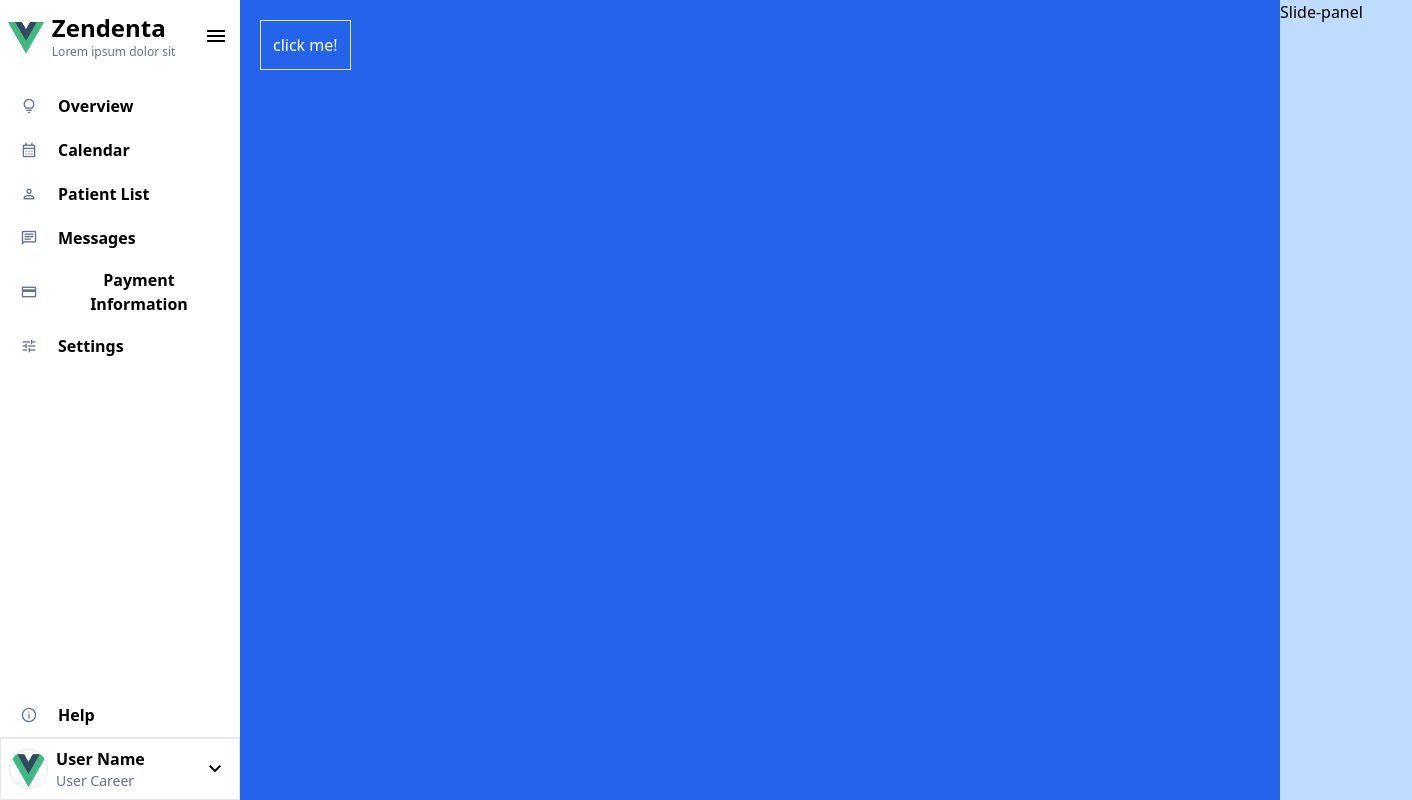
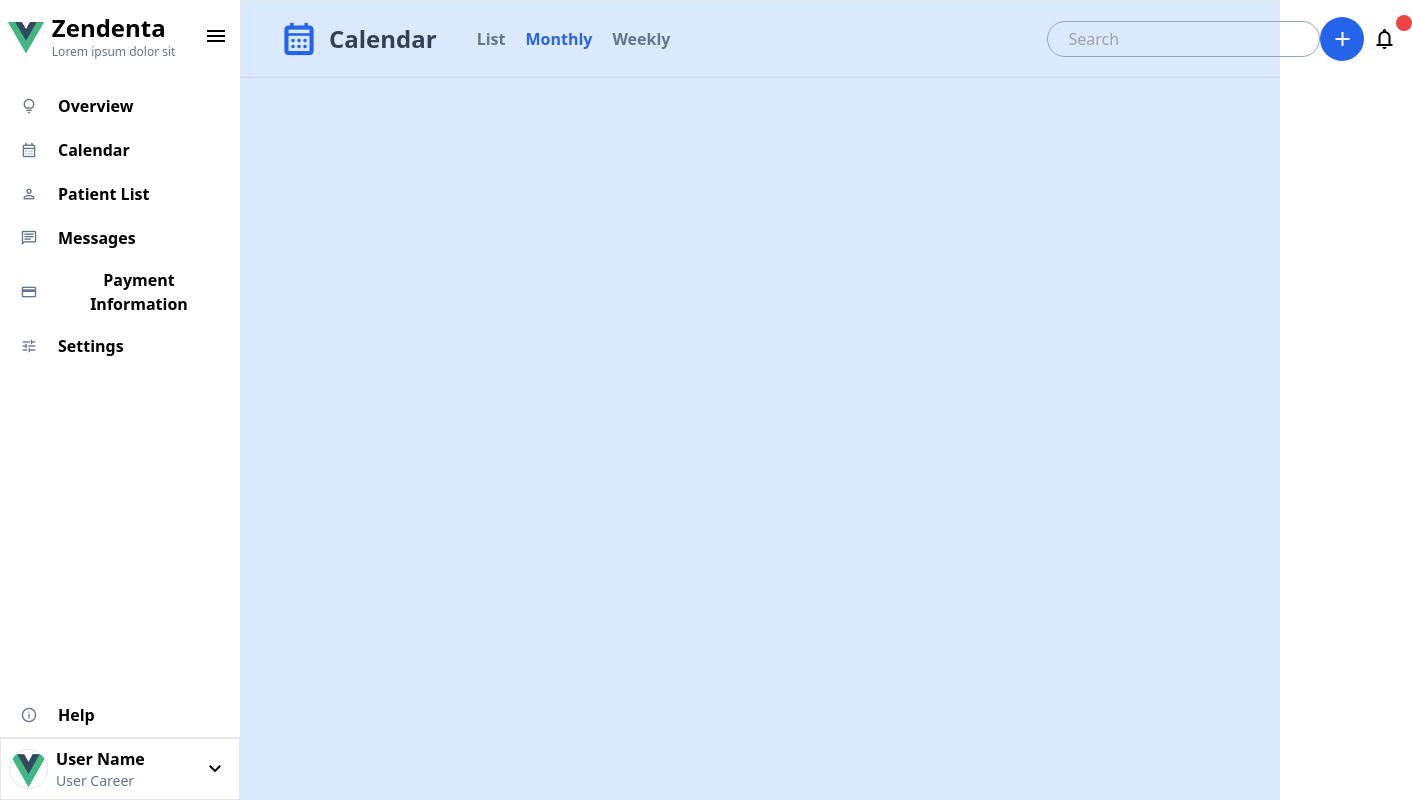
Before and after one commit to rekredhead/Calendar-App-VueJS, a Vue app: page / in a window 1280 px wide. Shown: the whole page, 1412 px wide, since content can reach past the window. Built offline with nearby package versions, Linux system fonts and the light colour scheme.

Commit message:
Added date-fns to package manager. Created Header for Main section

```diff
--- a/package.json
+++ b/package.json
@@ -9,6 +9,7 @@
     "preview": "vite preview"
   },
   "dependencies": {
+    "date-fns": "^2.30.0",
     "vue": "^3.3.4"
   },
   "devDependencies": {
--- /dev/null
+++ b/src/components/Main-components/Header.vue
@@ -0,0 +1,46 @@
+<script setup lang="ts">
+import { ref } from 'vue';
+
+const modes = ['list', 'monthly', 'weekly'];
+const mode = ref(modes[1]);
+
+const toTitleCase = (word: string) => word.toLowerCase().replace(/(?:^|\s)\w/g, match => match.toUpperCase());
+
+const handleClick = (item: string) => {
+   if (mode.value === item) return; // Do not run if the mode hasn't changed
+
+   mode.value = item;
+   // More code for changing the main calendar when mode state changes
+}
+</script>
+
+<template>
+   <header class="flex justify-between px-10 py-4 items-center border border-b-slate-300">
+      <div class="flex gap-10">
+         <div class="flex justify-center items-center gap-3">
+            <span class="material-symbols-outlined text-4xl text-blue-600 font-bold">calendar_month</span>
+            <h1 class="text-2xl font-bold text-slate-700">Calendar</h1>
+         </div>
+         <div class="flex gap-5">
+            <button v-for="item in modes" @click="handleClick(item)" class="font-bold hover:text-blue-500"
+               :class="{ 'text-blue-600': mode === item, 'text-slate-500': mode !== item }">
+               {{ toTitleCase(item) }}
+            </button>
+         </div>
+      </div>
+      <div class="flex items-center w-1/5 justify-between h-11">
+         <input
+            type="search"
+            class="px-5 h-[80%] rounded-full border border-slate-400 outline-none bg-transparent focus:bg-white focus:border-none"
+            placeholder="Search"
+         />
+         <button class="flex items-center justify-center h-full aspect-square bg-blue-600 rounded-full hover:opacity-80 active:opacity-60 transition duration-100">
+            <span class="material-symbols-outlined text-white text-2xl">add</span>
+         </button>
+         <button class="flex relative p-2 rounded-full bg-white hover:bg-slate-100 active:bg-slate-200">
+            <div class="flex absolute top-0 right-0 bg-red-500 h-4 w-4 rounded-full translate-x-2 -translate-y-1"></div>
+            <span class="material-symbols-outlined">notifications</span>
+         </button>
+      </div>
+   </header>
+</template>
--- a/src/components/Main.vue
+++ b/src/components/Main.vue
@@ -1,11 +1,19 @@
 <script setup lang="ts">
+import Header from './Main-components/Header.vue';
+
+</script>
+
+<template>
+   <div class="bg-blue-100">
+      <Header></Header>
+   </div>
+</template>
+
+<!--
 import { ref } from 'vue';
 
 const isSidePanelOpen = ref(false);
-</script>
 
-<template>
-   <div class="bg-blue-600">
 <button @click="isSidePanelOpen = !isSidePanelOpen"
    class="border text-white p-3 m-5 hover:bg-blue-500 active:bg-blue-400">click me!</button>
 <aside
@@ -13,5 +21,4 @@ const isSidePanelOpen = ref(false);
    :class="{ 'translate-x-0': isSidePanelOpen, 'translate-x-full': !isSidePanelOpen }">
    Slide-panel
 </aside>
-   </div>
-</template>
+-->
```
Also changed, not shown: 1 other file (tests, documents, lock files or other folders). Lines whose indentation alone changed are shown as unchanged.
